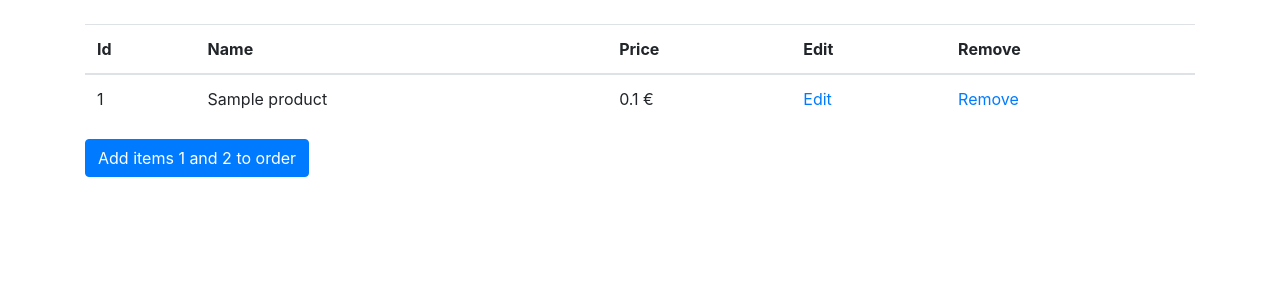
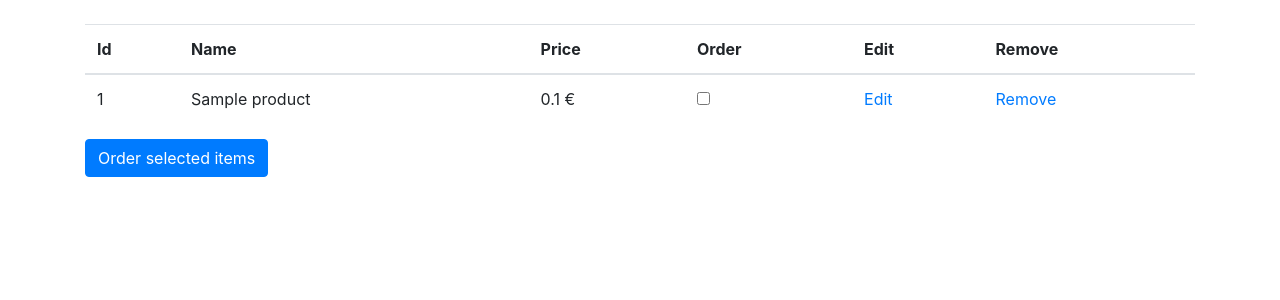
Before and after one commit to lacolegiala/online-store, a Flask app: page /products in a window 1280 px wide. Shown: the part 56-356 px from the top of the page. Run offline with Flask 2, Linux system fonts and the light colour scheme; tables that the repository leaves empty hold one stand-in row (values such as "Sample post"); some libraries are stand-ins or nearby versions.

Commit message:
Add checkboxes so that user can order selected items

```diff
--- a/application/products/views.py
+++ b/application/products/views.py
@@ -67,16 +67,17 @@ def products_remove(product_id):
 @login_required
 def products_order():
 
+  print(request.form.getlist('orderProduct'))
+
   order = StoreOrder(user_id=current_user.id)
 
   user = User.query.filter_by(id=current_user.id).first()
   user.orders.append(order)
 
-  product1 = Product.query.filter_by(id=1).first()
-  product2 = Product.query.filter_by(id=2).first()
+  products = Product.query.filter(Product.id.in_(request.form.getlist('orderProduct'))).all()
 
-  order.products.append(product1)
-  order.products.append(product2)
+  for product in products:
+    order.products.append(product)
 
   db.session().add(order)
   db.session().commit()
--- a/application/templates/products/list.html
+++ b/application/templates/products/list.html
@@ -1,12 +1,14 @@
 {% extends "layout.html" %}
 
 {% block body %}
+<form action="{{ url_for('products_order')}}" method="POST">
   <table class="table">
     <thead>
      <tr>
       <th>Id</th>
       <th>Name</th>
       <th>Price</th>
+      <th>Order</th>
       <th>Edit</th>
       <th>Remove</th>
     </tr>
@@ -17,6 +19,9 @@
         <td>{{ product.id }}</td>
         <td>{{ product.name }}</td>
         <td>{{ product.price / 100 }} €</td>
+        <td>
+          <input type="checkbox" name="orderProduct" value="{{ product.id }}">
+        </td>
           <td>
             <a href="{{ url_for('products_edit', product_id=product.id)}}">
               Edit
@@ -31,7 +36,6 @@
         {% endfor %}
       </tbody>
     </table>
-  <form method="POST" action="{{ url_for('products_order')}}">
-    <button type="submit" class="btn btn-primary">Add items 1 and 2 to order</button>
+    <button type="submit" class="btn btn-primary">Order selected items</button>
   </form>
   {% endblock %}
```
Lines whose indentation alone changed are shown as unchanged.
